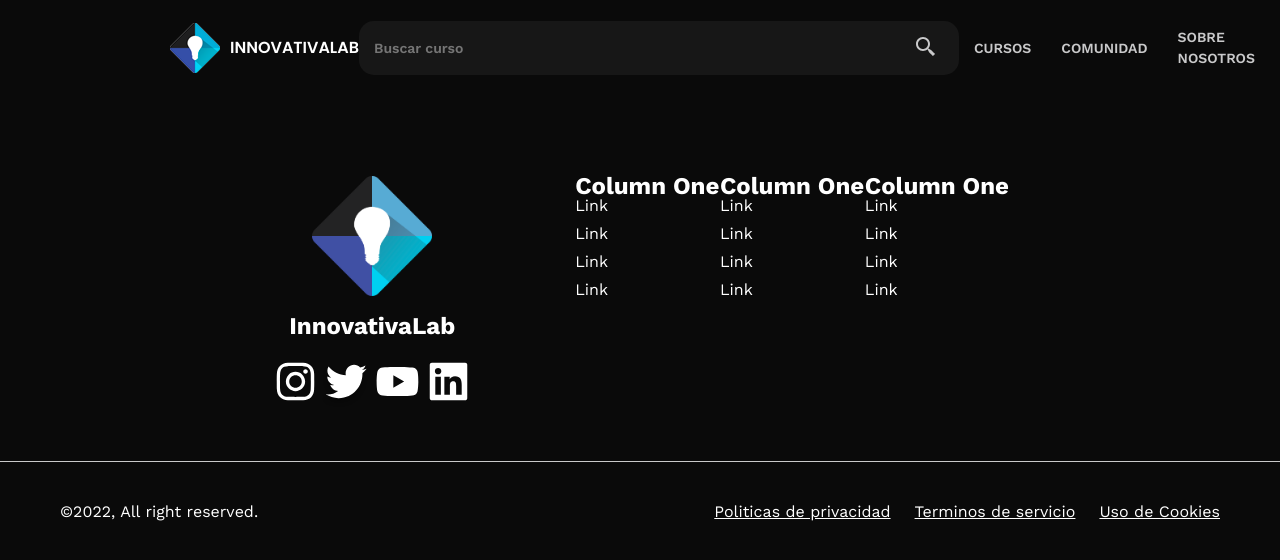
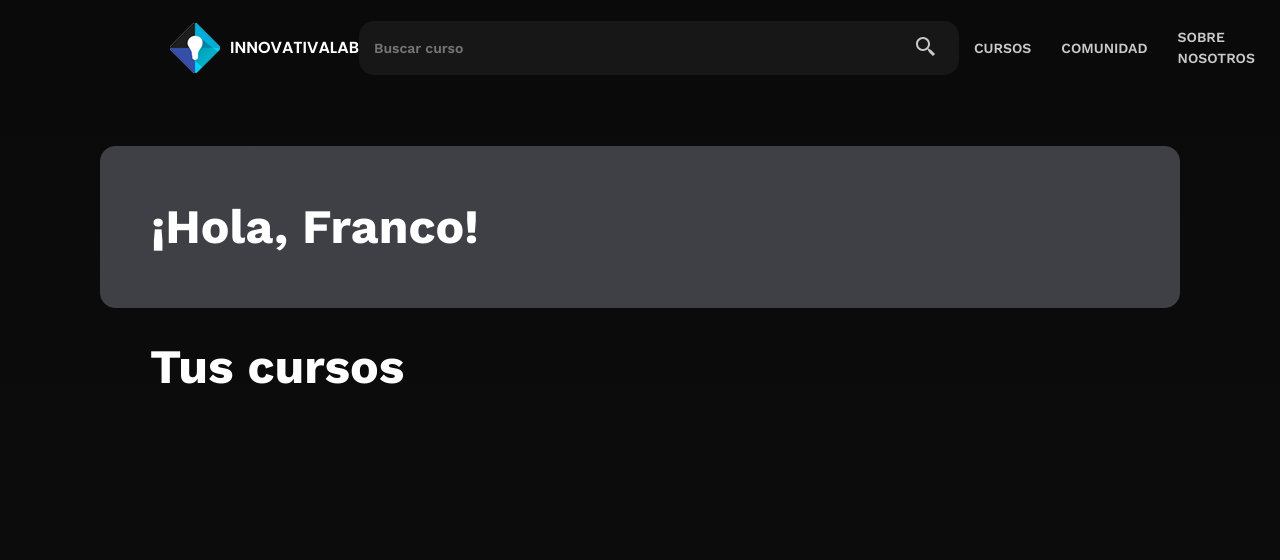
Before and after one commit to InnovativaLab/Pagina-web, a React (Vite) app in the folder PaginaWeb-React/: page /home in a window 1280 px wide. Shown: the top 560 px of the page. Built offline with nearby package versions, Linux system fonts and the light colour scheme; the HTML template or start-up script is replaced by a standard one.

Commit message:
Add structure in Home page

```diff
--- a/PaginaWeb-React/src/pages/Home.tsx
+++ b/PaginaWeb-React/src/pages/Home.tsx
@@ -1,6 +1,11 @@
+import Title from '../components/Title';
+import "./styles/Home.css"
 function Home () {
   return (
-    <div />
+    <div className='home'>
+      <p className='msgAlert'>¡Hola, Franco!</p>
+      <p className='homeSubtitulo'>Tus cursos</p>
+    </div>
   )
 }
 export default Home
--- /dev/null
+++ b/PaginaWeb-React/src/pages/styles/Home.css
@@ -0,0 +1,30 @@
+.home{
+    display: flex;
+    flex-direction: column;
+    align-items: flex-start;
+    padding: 50px 100px;
+    width: 100%;
+    height: 2639px;
+    background: linear-gradient(180deg, var(--Negro) 0%, var(--GrisOscuro) 100%);
+}
+.msgAlert{
+    padding: 50px;
+    width: 100%;
+    background: var(--Gris);
+    border: 1px solid var(--Gris);
+    border-radius: 15px;
+    font-family: 'Work Sans';
+    font-style: normal;
+    font-weight: 700;
+    font-size: 48px;
+    line-height: 125%;
+    color: var(--Blanco);
+}
+.homeSubtitulo{
+    padding: 30px 50px;
+    font-family: 'Work Sans';
+    font-style: normal;
+    font-weight: 700;
+    font-size: 48px;
+    color: var(--Blanco);
+}
```
